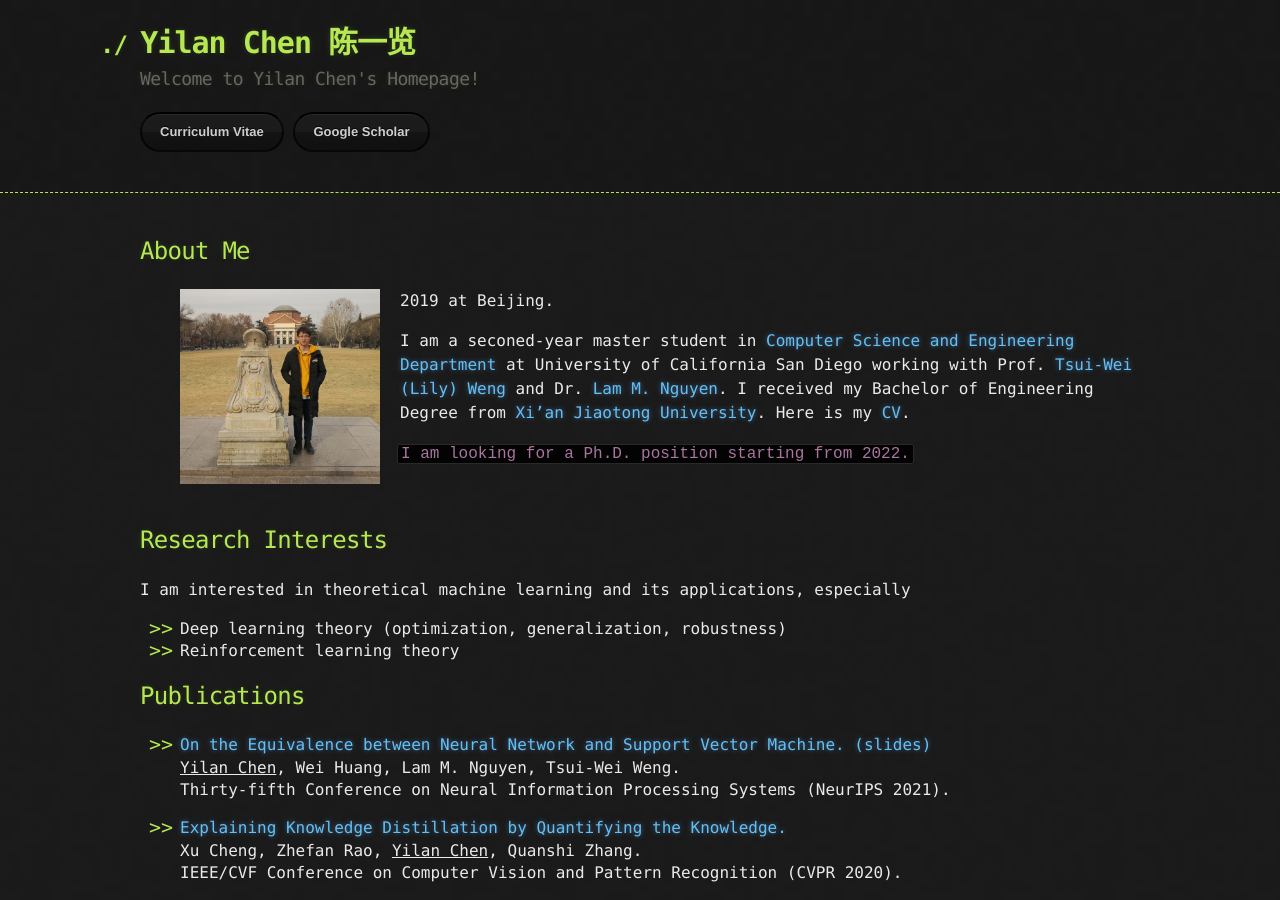
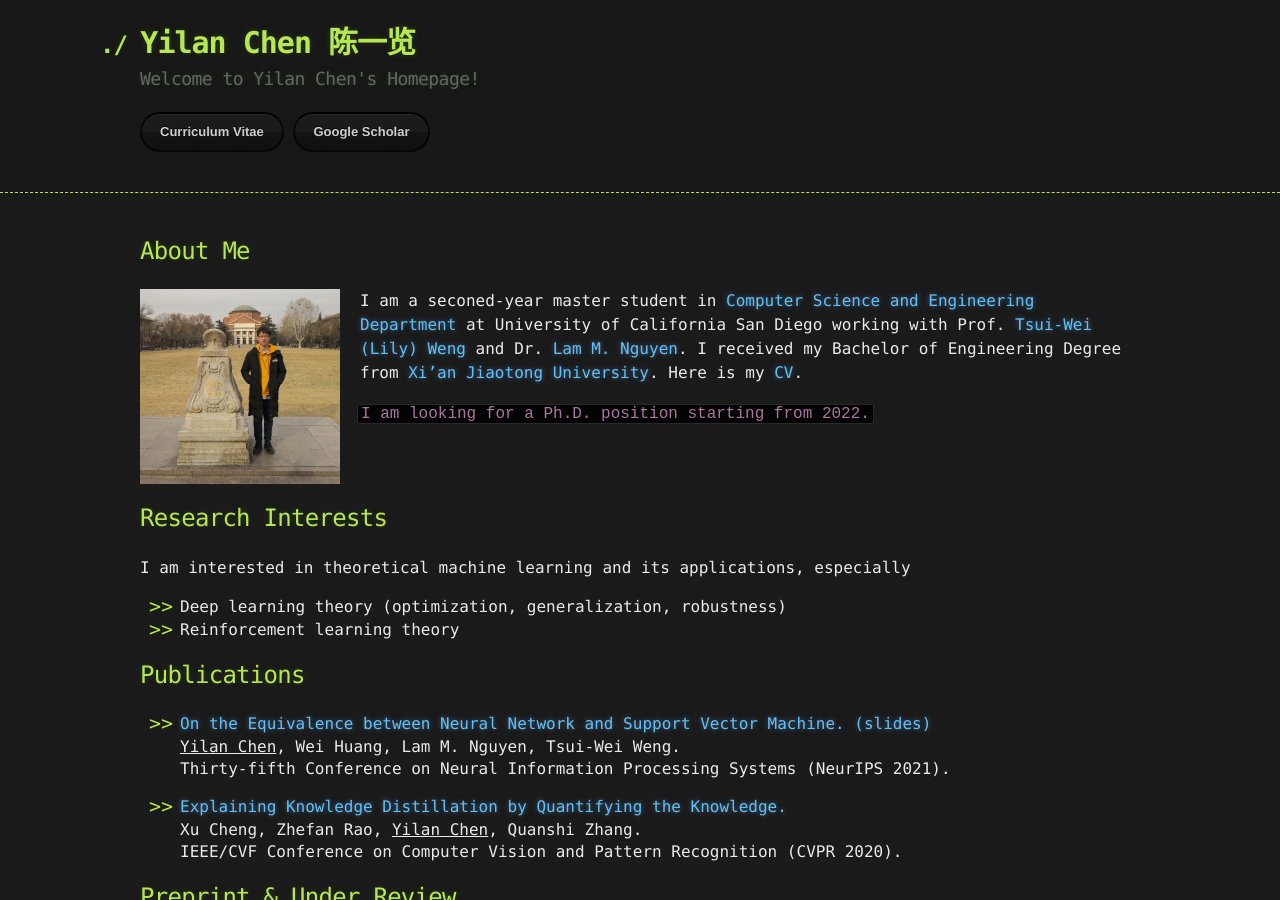
Before and after one commit to yilanchen6/yilanchen6.github.io, a Jekyll site: the page built from index.md, in a window 1280 px wide and 900 px high. Built offline with Jekyll 4.4.1, drawn with Linux system fonts in a browser that asks for light colours; our own code applies the rules of GitHub Pages for plain Markdown files.

Commit message:
Update index.md

```diff
--- a/index.md
+++ b/index.md
@@ -1,10 +1,12 @@
 ## About Me
 
 
-<figure>
+<!-- <figure>
 <img src="/images/chenyilan.jpg" align="left" width="200px" style="margin-right:20px" alt="Yilan's picture" title="2019 at Beijing."/>
 <figcaption>2019 at Beijing.</figcaption>
-</figure>
+</figure> -->
+
+<img src="/images/chenyilan.jpg" align="left" width="200px" style="margin-right:20px" alt="Yilan's picture" title="2019 at Beijing."/>
 I am a seconed-year master student in [Computer Science and Engineering Department](https://cse.ucsd.edu/) at University of California San Diego working with Prof. [Tsui-Wei (Lily) Weng](https://lilyweng.github.io/) and Dr. [Lam M. Nguyen](https://lamnguyen-mltd.github.io/).
 <!-- Before that, I spent some time as a research intern at [University of Technology Sydney](https://www.uts.edu.au/), advised by Prof. [Richard Xu](https://www.uts.edu.au/staff/yida.xu) and [Shanghai Jiao Tong University](http://en.sjtu.edu.cn/), advised by Prof. [Quanshi Zhang](http://qszhang.com/).  -->
 I received my Bachelor of Engineering Degree from [Xi'an Jiaotong University](http://en.xjtu.edu.cn/).
@@ -16,7 +18,7 @@ Here is my [CV](https://chenyilan.net/files/CV_Yilan_Chen.pdf).
 
 
 
-<!-- <img src="/images/chenyilan.jpg" align="left" width="200px" style="margin-right:20px" alt="Yilan's picture"/> -->
+
 
 <!-- I am a seconed-year master student in [Computer Science and Engineering Department](https://cse.ucsd.edu/) at University of California San Diego working with Prof. [Tsui-Wei (Lily) Weng](https://lilyweng.github.io/) and Dr. [Lam M. Nguyen](https://lamnguyen-mltd.github.io/). I received my Bachelor of Engineering Degree from [Xi'an Jiaotong University](http://en.xjtu.edu.cn/). Here is my [CV](https://chenyilan.net/files/CV_Yilan_Chen.pdf).
 <img src="https://leslie-ch.github.io/images/chenyilan.jpg" align="right" width="200px"  style="margin-right:50px" >
```
